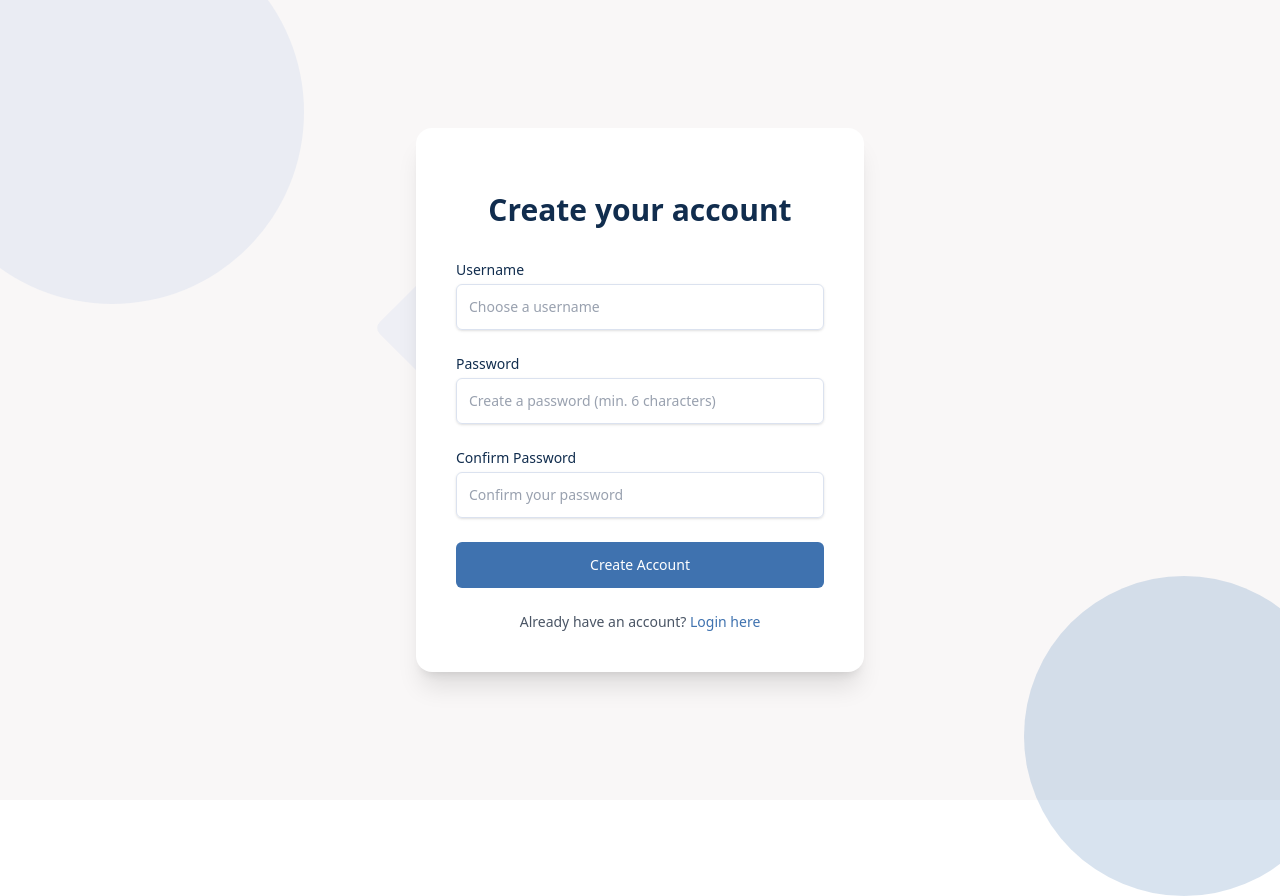
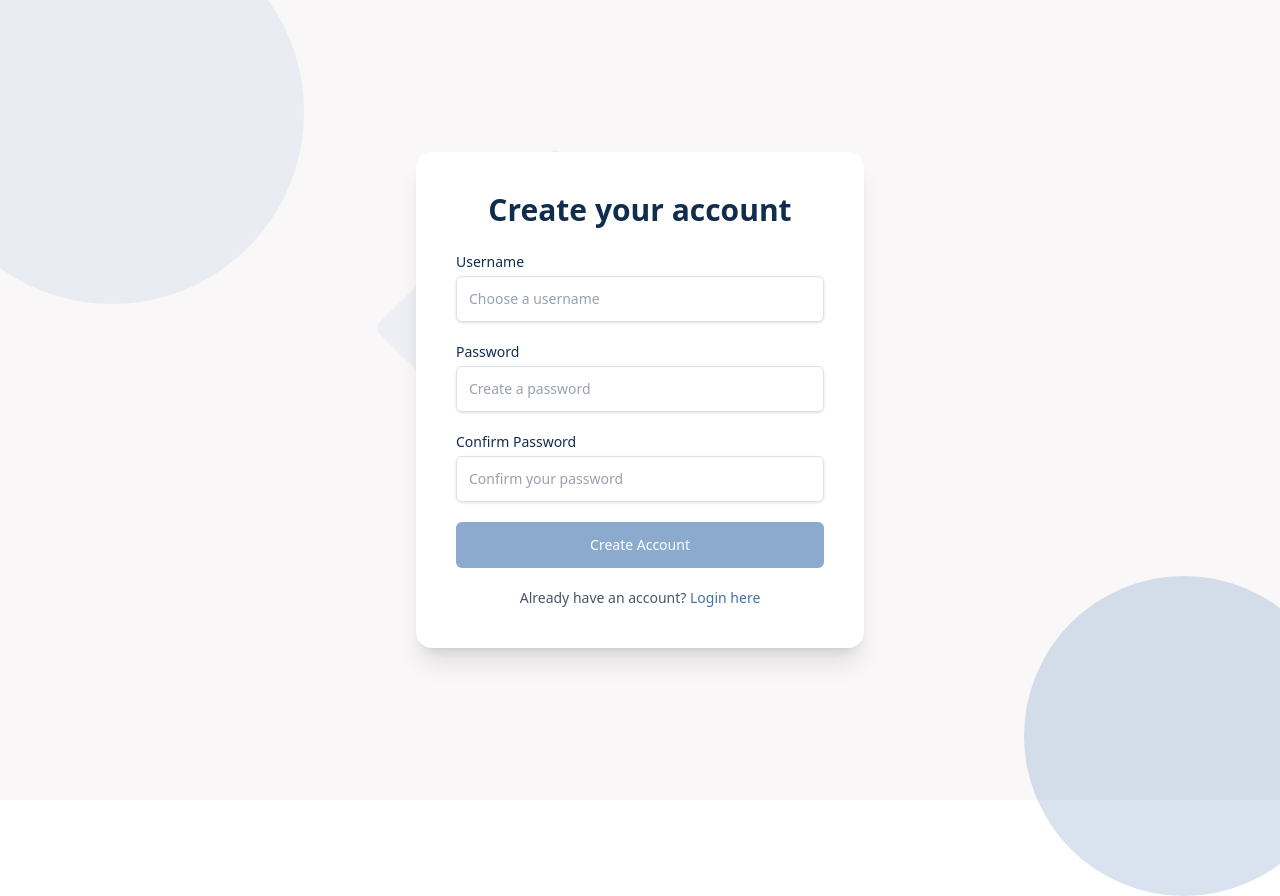
Before and after one commit to CepoiuRaduKosty/webcodework-fe, a React (Vite) app: page /register in a window 1280 px wide. Shown: the top 896 px of the page. Built offline with nearby package versions, Linux system fonts and the light colour scheme.

Commit message:
Added stronger password evaluation

```diff
--- a/src/pages/RegisterPage.tsx
+++ b/src/pages/RegisterPage.tsx
@@ -1,13 +1,21 @@
 // src/pages/RegisterPage.tsx
-import React, { useState, FormEvent, useEffect } from 'react';
+import React, { useState, FormEvent, useEffect, useMemo } from 'react';
 import { Link, useNavigate } from 'react-router-dom';
-import { registerUser } from '../services/authService'; // Use service directly
+import { registerUser } from '../services/authService';
 import { RegisterPayload } from '../types/auth';
+import zxcvbn from 'zxcvbn';
+import PasswordStrengthBar from 'react-password-strength-bar';
+
+const MIN_PASSWORD_LENGTH = 8;
 
 const RegisterPage: React.FC = () => {
   const [username, setUsername] = useState('');
   const [password, setPassword] = useState('');
   const [confirmPassword, setConfirmPassword] = useState('');
+  const [passwordScore, setPasswordScore] = useState(0);
+  const [passwordFeedback, setPasswordFeedback] = useState<string[]>([]);
+  const [isPasswordFocused, setIsPasswordFocused] = useState(false);
+  const [isConfirmPasswordFocused, setIsConfirmPasswordFocused] = useState(false);
   const [isLoading, setIsLoading] = useState(false);
   const [error, setError] = useState<string | null>(null);
   const [successMessage, setSuccessMessage] = useState<string | null>(null);
@@ -19,25 +27,50 @@ const RegisterPage: React.FC = () => {
     setSuccessMessage(null);
   }, [username, password, confirmPassword]);
 
+  useEffect(() => {
+    if (password) {
+      const analysis = zxcvbn(password);
+      setPasswordScore(analysis.score); // Score from 0 (worst) to 4 (best)
+      setPasswordFeedback(analysis.feedback?.suggestions || []);
+    } else {
+      setPasswordScore(0);
+      setPasswordFeedback([]);
+    }
+  }, [password]);
+
+  const passwordCriteria = useMemo(() => {
+    const lengthMet = password.length >= MIN_PASSWORD_LENGTH;
+    const passwordsMatch = !!(password && confirmPassword && password === confirmPassword);
+    const strengthMet = passwordScore >= 2;
+
+    return {
+      lengthMet,
+      passwordsMatch,
+      strengthMet, // Added strength check
+      allValid: lengthMet && passwordsMatch && strengthMet, // Basic form validity
+    };
+  }, [password, confirmPassword, passwordScore]);
 
   const handleSubmit = async (e: FormEvent) => {
     e.preventDefault();
     setError(null);
     setSuccessMessage(null);
 
-    if (password !== confirmPassword) {
+    if (!username.trim()) {
+        setError('Username is required.'); return;
+    }
+    if (!passwordCriteria.lengthMet) {
+      setError(`Password must be at least ${MIN_PASSWORD_LENGTH} characters long.`);
+      return;
+    }
+    if (!passwordCriteria.passwordsMatch) {
       setError("Passwords do not match.");
       return;
     }
-     if (!username || !password) {
-        setError('Please fill in all fields.');
+    if (passwordScore < 2) { // 0: Risky, 1: Weak, 2: Fair, 3: Good, 4: Strong
+        setError("Password is too weak. Try making it longer or adding more variety.");
         return;
     }
-     if (password.length < 6) {
-        setError('Password must be at least 6 characters long.');
-        return;
-    }
-
 
     setIsLoading(true);
     const userData: RegisterPayload = { username, password };
@@ -48,6 +81,9 @@ const RegisterPage: React.FC = () => {
       setUsername('');
       setPassword('');
       setConfirmPassword('');
+      setPasswordScore(0);
+      setIsPasswordFocused(false);
+      setIsConfirmPasswordFocused(false);
       setTimeout(() => {
         navigate('/login');
       }, 2000);
@@ -60,6 +96,21 @@ const RegisterPage: React.FC = () => {
     }
   };
 
+  const renderCriteriaFeedback = (label: string, isMet: boolean) => (
+    <li className={`flex items-center text-xs ${isMet ? 'text-green-600' : 'text-gray-500'}`}>
+      {isMet ? (
+        <svg className="w-4 h-4 mr-1.5 flex-shrink-0" fill="currentColor" viewBox="0 0 20 20">
+          <path fillRule="evenodd" d="M16.707 5.293a1 1 0 010 1.414l-8 8a1 1 0 01-1.414 0l-4-4a1 1 0 011.414-1.414L8 12.586l7.293-7.293a1 1 0 011.414 0z" clipRule="evenodd" />
+        </svg>
+      ) : (
+        <svg className="w-4 h-4 mr-1.5 flex-shrink-0" fill="currentColor" viewBox="0 0 20 20">
+          <path fillRule="evenodd" d="M10 18a8 8 0 100-16 8 8 0 000 16zm1-11a1 1 0 10-2 0v2H7a1 1 0 100 2h2v2a1 1 0 102 0v-2h2a1 1 0 100-2h-2V7z" clipRule="evenodd" />
+        </svg>
+      )}
+      {label}
+    </li>
+  );
+
   return (
     <div className="relative flex items-center justify-center min-h-screen bg-[#F9F7F7] py-12 px-4 sm:px-6 lg:px-8">
       <div className="absolute top-0 left-0 w-full h-full z-0">
@@ -67,28 +118,22 @@ const RegisterPage: React.FC = () => {
         <div className="absolute -bottom-24 -right-16 w-60 h-60 md:w-80 md:h-80 bg-[#3F72AF] rounded-full opacity-10 md:opacity-20"></div>
         <div className="absolute top-1/4 left-1/3 w-48 h-48 md:w-64 md:h-64 bg-[#DBE2EF] rounded-lg opacity-20 md:opacity-40 rotate-45"></div>
       </div>
-      <div className="z-10 w-full max-w-md p-8 md:p-10 space-y-8 bg-white shadow-xl rounded-2xl">
+      <div className="z-10 w-full max-w-md p-8 md:p-10 space-y-6 bg-white shadow-xl rounded-2xl">
         <div className="text-center">
-          <h2 className="mt-6 text-3xl font-extrabold text-[#112D4E]">
+          <h2 className="text-3xl font-extrabold text-[#112D4E]">
             Create your account
           </h2>
         </div>
 
-        <form className="mt-8 space-y-6" onSubmit={handleSubmit}>
+        <form className="space-y-5" onSubmit={handleSubmit}>
           <div>
             <label htmlFor="reg-username" className="block text-sm font-medium text-[#112D4E] mb-1">
               Username
             </label>
             <input
-              id="reg-username"
-              name="username"
-              type="text"
-              autoComplete="username"
-              required
+              id="reg-username" name="username" type="text" autoComplete="username" required
               className="appearance-none block w-full px-3 py-3 border border-[#DBE2EF] rounded-md shadow-sm placeholder-gray-400 text-[#112D4E] focus:outline-none focus:ring-[#3F72AF] focus:border-[#3F72AF] sm:text-sm"
-              placeholder="Choose a username"
-              value={username}
-              onChange={(e) => setUsername(e.target.value)}
+              placeholder="Choose a username" value={username} onChange={(e) => setUsername(e.target.value)}
               disabled={isLoading || !!successMessage}
             />
           </div>
@@ -98,18 +143,37 @@ const RegisterPage: React.FC = () => {
               Password
             </label>
             <input
-              id="reg-password"
-              name="password"
-              type="password"
-              autoComplete="new-password"
-              required
-              minLength={6}
+              id="reg-password" name="password" type="password" autoComplete="new-password" required
+              minLength={MIN_PASSWORD_LENGTH}
               className="appearance-none block w-full px-3 py-3 border border-[#DBE2EF] rounded-md shadow-sm placeholder-gray-400 text-[#112D4E] focus:outline-none focus:ring-[#3F72AF] focus:border-[#3F72AF] sm:text-sm"
-              placeholder="Create a password (min. 6 characters)"
-              value={password}
+              placeholder="Create a password" value={password}
               onChange={(e) => setPassword(e.target.value)}
+              onFocus={() => setIsPasswordFocused(true)}
+              onBlur={() => setIsPasswordFocused(false)}
               disabled={isLoading || !!successMessage}
             />
+            {password && (
+                <div className="mt-2">
+                    <PasswordStrengthBar
+                        password={password}
+                        scoreWords={['Too Weak', 'Weak', 'Okay', 'Good', 'Strong']}
+                        shortScoreWord="Too Short"
+                        scoreWordClassName="text-xs text-[#112D4E] mt-1"
+                    />
+                </div>
+            )}
+
+             {(isPasswordFocused || password.length > 0) && (
+                <ul className="mt-2 space-y-1">
+                    {renderCriteriaFeedback(`At least ${MIN_PASSWORD_LENGTH} characters`, passwordCriteria.lengthMet)}
+                    {passwordFeedback.map((feedback, index) => (
+                         <li key={index} className="flex items-center text-xs text-yellow-700">
+                             <svg className="w-4 h-4 mr-1.5 flex-shrink-0" fill="currentColor" viewBox="0 0 20 20"><path d="M8.257 3.099c.765-1.36 2.722-1.36 3.486 0l5.58 9.92c.75 1.334-.213 3.001-1.742 3.001H4.42c-1.53 0-2.493-1.667-1.743-3.001l5.58-9.92zM10 13a1 1 0 110-2 1 1 0 010 2zm-1.75-4.5a1.75 1.75 0 00-3.5 0v.25h3.5v-.25z" clipRule="evenodd" /></svg>
+                             {feedback}
+                         </li>
+                    ))}
+                </ul>
+            )}
           </div>
 
           <div>
@@ -117,27 +181,29 @@ const RegisterPage: React.FC = () => {
               Confirm Password
             </label>
             <input
-              id="confirm-password"
-              name="confirm-password"
-              type="password"
-              autoComplete="new-password"
-              required
+              id="confirm-password" name="confirm-password" type="password" autoComplete="new-password" required
               className="appearance-none block w-full px-3 py-3 border border-[#DBE2EF] rounded-md shadow-sm placeholder-gray-400 text-[#112D4E] focus:outline-none focus:ring-[#3F72AF] focus:border-[#3F72AF] sm:text-sm"
-              placeholder="Confirm your password"
-              value={confirmPassword}
+              placeholder="Confirm your password" value={confirmPassword}
               onChange={(e) => setConfirmPassword(e.target.value)}
+              onFocus={() => setIsConfirmPasswordFocused(true)}
+              onBlur={() => setIsConfirmPasswordFocused(false)}
               disabled={isLoading || !!successMessage}
             />
+
+            {(isConfirmPasswordFocused || confirmPassword.length > 0) && password.length > 0 && (
+                <div className="mt-1">
+                   {renderCriteriaFeedback("Passwords match", passwordCriteria.passwordsMatch)}
+                </div>
+            )}
           </div>
 
           {error && (
-            <div className="mt-4 text-sm text-red-700 bg-red-100 border border-red-200 p-3 rounded-md text-center">
+            <div className="text-sm text-red-700 bg-red-100 border border-red-200 p-3 rounded-md text-center">
               {error}
             </div>
           )}
-
           {successMessage && (
-            <div className="mt-4 text-sm text-green-700 bg-green-100 border border-green-200 p-3 rounded-md text-center">
+            <div className="text-sm text-green-700 bg-green-100 border border-green-200 p-3 rounded-md text-center">
               {successMessage}
             </div>
           )}
@@ -145,26 +211,16 @@ const RegisterPage: React.FC = () => {
           <div>
             <button
               type="submit"
-              disabled={isLoading || !!successMessage}
-              className={`group relative w-full flex justify-center py-3 px-4 border border-transparent text-sm font-medium rounded-md text-white bg-[#3F72AF] hover:bg-[#112D4E] focus:outline-none focus:ring-2 focus:ring-offset-2 focus:ring-[#3F72AF] disabled:opacity-70 disabled:cursor-not-allowed
-                ${(isLoading || !!successMessage) ? 'opacity-70 cursor-not-allowed' : ''}`}
+              disabled={isLoading || !!successMessage || !passwordCriteria.allValid} // Disable if criteria not met
+              className={`group relative w-full flex justify-center py-3 px-4 border border-transparent text-sm font-medium rounded-md text-white bg-[#3F72AF] hover:bg-[#112D4E] focus:outline-none focus:ring-2 focus:ring-offset-2 focus:ring-[#3F72AF] disabled:opacity-60 disabled:cursor-not-allowed`}
             >
-              {isLoading && (
-                <svg className="animate-spin -ml-1 mr-3 h-5 w-5 text-white" xmlns="http://www.w3.org/2000/svg" fill="none" viewBox="0 0 24 24">
-                    <circle className="opacity-25" cx="12" cy="12" r="10" stroke="currentColor" strokeWidth="4"></circle>
-                    <path className="opacity-75" fill="currentColor" d="M4 12a8 8 0 018-8V0C5.373 0 0 5.373 0 12h4zm2 5.291A7.962 7.962 0 014 12H0c0 3.042 1.135 5.824 3 7.938l3-2.647z"></path>
-                </svg>
-              )}
               {isLoading ? 'Creating account...' : (successMessage ? 'Registered!' : 'Create Account')}
             </button>
           </div>
 
           <div className="text-sm text-center">
             <span className="text-gray-600">Already have an account? </span>
-            <Link
-              to="/login"
-              className="font-medium text-[#3F72AF] hover:text-[#112D4E] hover:underline"
-            >
+            <Link to="/login" className="font-medium text-[#3F72AF] hover:text-[#112D4E] hover:underline">
               Login here
             </Link>
           </div>
```
Lines whose indentation alone changed are shown as unchanged.
